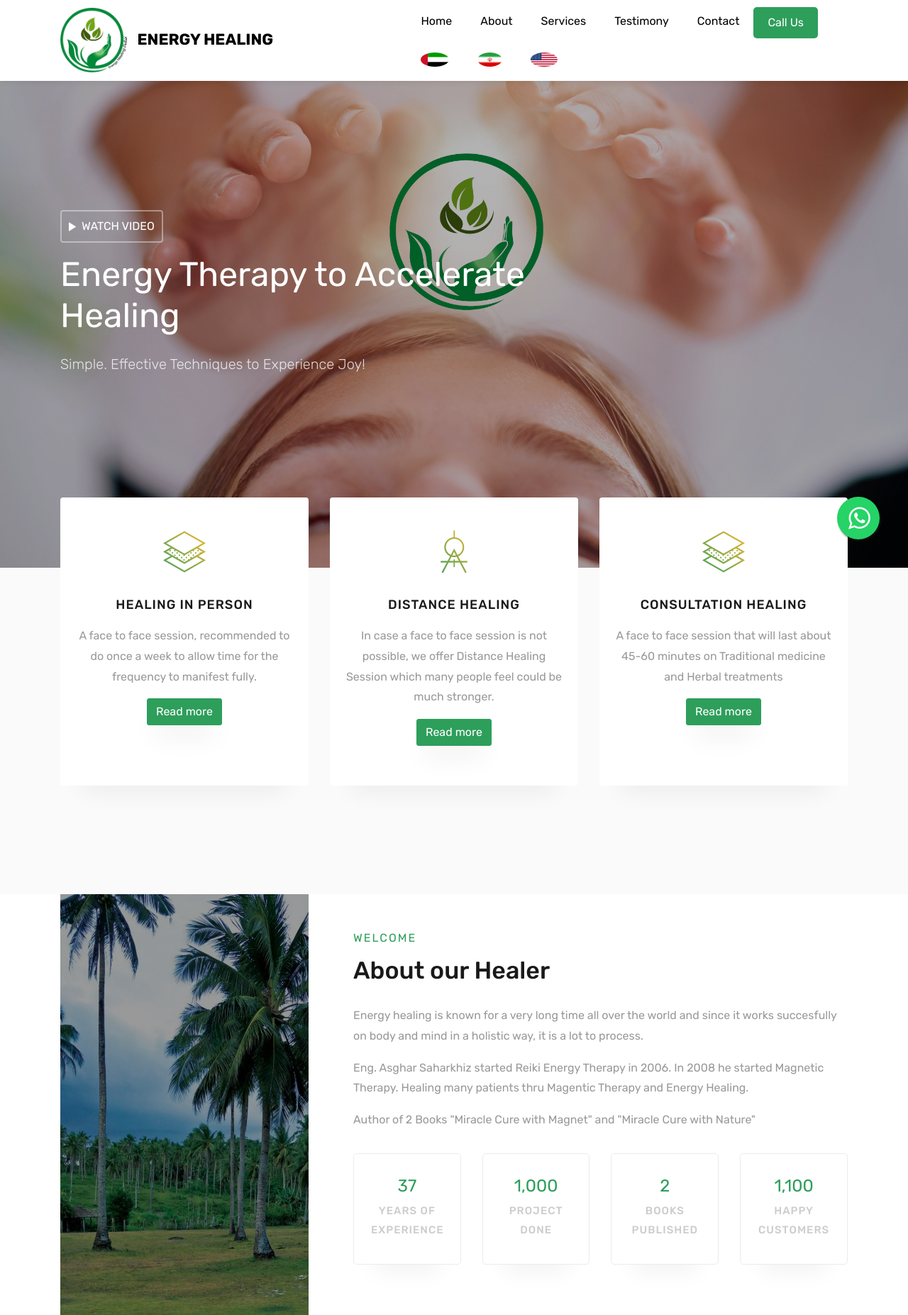
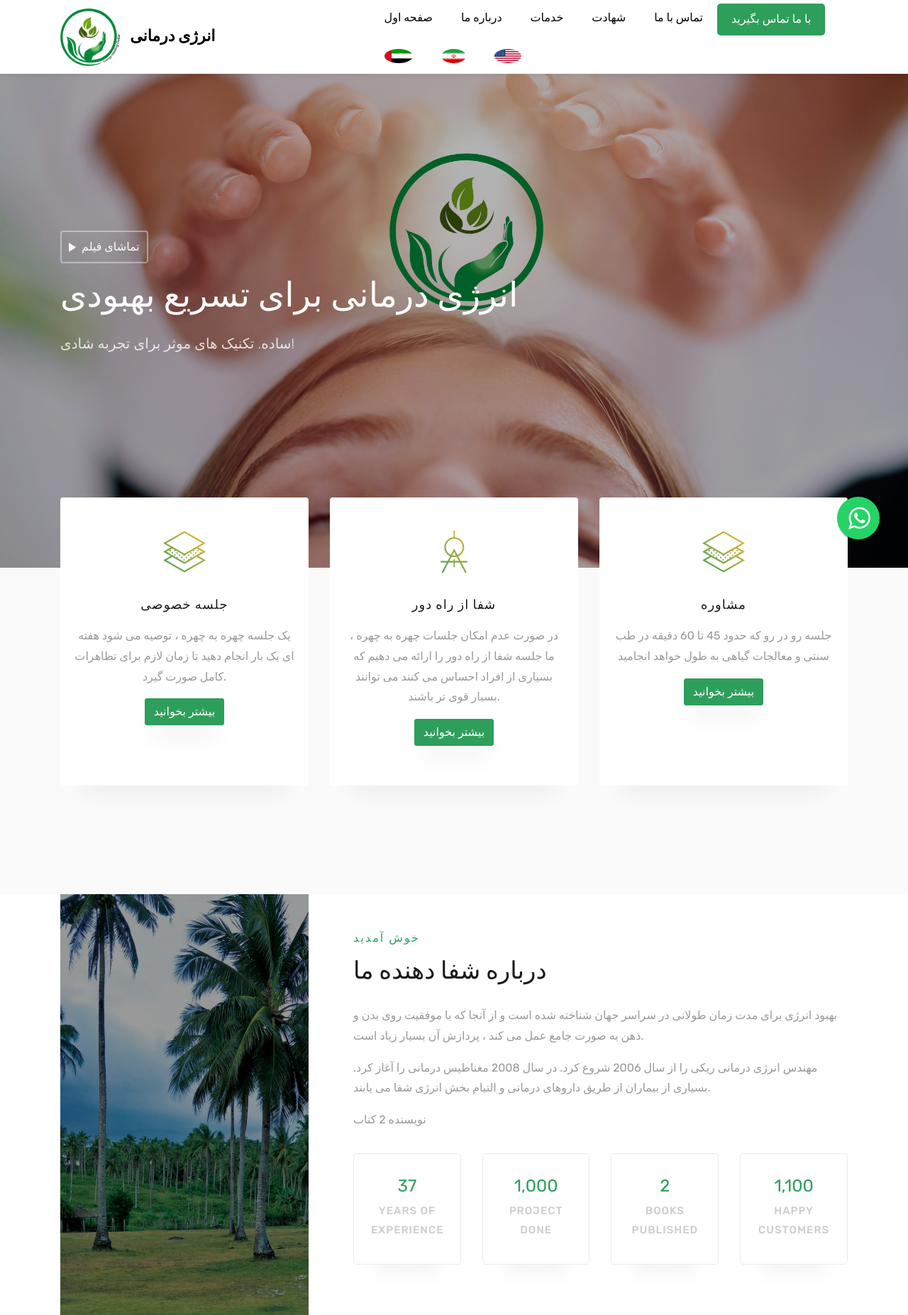
Before and after one commit to saharkiz/energy-healing, a PHP site: page /ir.php in a window 1280 px wide. Shown: the top 1853 px of the page at 71% size. Run offline with PHP 8.4, Linux system fonts and the light colour scheme; some web fonts are replaced.

Commit message:
Update ir.php

```diff
--- a/ir.php
+++ b/ir.php
@@ -1,7 +1,7 @@
 <!DOCTYPE html>
 <html lang="en">
   <head>
-    <title>Energy Healing | Herbal & Traditional Medicine Dubai</title>
+    <title>شفا انرژی | گیاهان دارویی و سنتی دبی</title>
     <meta charset="utf-8">
     <meta name="viewport" content="width=device-width, initial-scale=1, shrink-to-fit=no">
     <meta name="geo.placename" content="Dubai" />
@@ -57,19 +57,19 @@
   <body>
     <nav class="navbar navbar-expand-lg navbar-dark ftco_navbar bg-dark ftco-navbar-light scroller scrolled" id="ftco-navbar">
 	    <div class="container">
-	      <a class="navbar-brand" href="/"><span><img src="images/energy-healing-dubai_logo.png" style="width:20%" class="img-responsive" alt="Energy healing, Reiki, Herbal Medicine, Dubai" /> &nbsp; Energy Healing</span></a>
+	      <a class="navbar-brand" href="/"><span><img src="images/energy-healing-dubai_logo.png" style="width:20%" class="img-responsive" alt="Energy healing, Reiki, Herbal Medicine, Dubai" /> &nbsp; انرژی درمانی</span></a>
 	      <button class="navbar-toggler js-fh5co-nav-toggle fh5co-nav-toggle" type="button" data-toggle="collapse" data-target="#ftco-nav" aria-controls="ftco-nav" aria-expanded="false" aria-label="Toggle navigation">
 	        <span class="oi oi-menu"></span> Menu
 	      </button>
 
 	      <div class="collapse navbar-collapse" id="ftco-nav">
 	        <ul class="navbar-nav nav ml-auto">
-	          <li class="nav-item"><a href="#" class="nav-link" data-nav-section="home"><span>Home</span></a></li>
-	          <li class="nav-item"><a href="#" class="nav-link" data-nav-section="about"><span>About</span></a></li>
-	          <li class="nav-item"><a href="#" class="nav-link" data-nav-section="Services"><span>Services</span></a></li>
-	          <li class="nav-item"><a href="#" class="nav-link" data-nav-section="testimony"><span>Testimony</span></a></li>
-	          <li class="nav-item"><a href="#" class="nav-link" data-nav-section="contact"><span>Contact</span></a></li>
-	          <li class="nav-item cta"><a href="https://wa.me/971506271565?text=Energy%20Healing%20Website%20Inquiry" class="nav-link">Call Us</a></li>
+	          <li class="nav-item"><a href="#" class="nav-link" data-nav-section="home"><span>صفحه اول</span></a></li>
+	          <li class="nav-item"><a href="#" class="nav-link" data-nav-section="about"><span>درباره ما</span></a></li>
+	          <li class="nav-item"><a href="#" class="nav-link" data-nav-section="Services"><span>خدمات</span></a></li>
+	          <li class="nav-item"><a href="#" class="nav-link" data-nav-section="testimony"><span>شهادت</span></a></li>
+	          <li class="nav-item"><a href="#" class="nav-link" data-nav-section="contact"><span>تماس با ما</span></a></li>
+	          <li class="nav-item cta"><a href="https://wa.me/971506271565?text=Energy%20Healing%20Website%20Inquiry" class="nav-link">با ما تماس بگیرید</a></li>
 			<li class="nav-item"><a href="/ae.php" class="nav-link"><img src="images/ae.png" alt="Arabic Language" class="rounded-circle"></a></li>
 			<li class="nav-item"><a href="/ir.php" class="nav-link"><img src="images/ir.png" alt="Farsi Language" class="rounded-circle"></a></li>
 			<li class="nav-item"><a href="/" class="nav-link"><img src="images/us.png"  alt="English Language" class="rounded-circle"></a></li>
@@ -86,11 +86,11 @@
           	<p class="d-flex align-items-center" data-scrollax="properties: { translateY: '30%', opacity: 1.6 }">
 							<a href="https://www.youtube.com/watch?v=TvYqgDDl0-k" class="icon-video popup-vimeo d-flex justify-content-center align-items-center mr-3">
     						<span class="ion-ios-play play mr-2"></span>
-    						<span class="watch">Watch Video</span>
+    						<span class="watch">تماشای فیلم</span>
     					</a>
 						</p>
-            <h1 class="mb-4" data-scrollax="properties: { translateY: '30%', opacity: 1.6 }">Energy Therapy to Accelerate Healing </h1>
-            <p class="mb-4" data-scrollax="properties: { translateY: '30%', opacity: 1.6 }">Simple. Effective Techniques to Experience Joy!</p>
+            <h1 class="mb-4" data-scrollax="properties: { translateY: '30%', opacity: 1.6 }">انرژی درمانی برای تسریع بهبودی </h1>
+            <p class="mb-4" data-scrollax="properties: { translateY: '30%', opacity: 1.6 }">ساده. تکنیک های موثر برای تجربه شادی!</p>
           </div>
         </div>
       </div>
@@ -103,9 +103,9 @@
             <div class="media block-6 services text-center d-block">
               <div class="icon"><span class="flaticon-layers"></span></div>
               <div class="media-body">
-                <h3 class="heading mb-3">Healing in Person</h3>
-                <p>A face to face session, recommended to do once a week to allow time for the frequency to manifest fully.</p>
-                <p><a href="#" class="btn btn-primary">Read more</a></p>
+                <h3 class="heading mb-3">جلسه خصوصی</h3>
+                <p>یک جلسه چهره به چهره ، توصیه می شود هفته ای یک بار انجام دهید تا زمان لازم برای تظاهرات کامل صورت گیرد.</p>
+                <p><a href="#" class="btn btn-primary">بیشتر بخوانید</a></p>
               </div>
             </div>
           </div>
@@ -113,9 +113,9 @@
             <div class="media block-6 services text-center d-block">
               <div class="icon"><span class="flaticon-compass-symbol"></span></div>
               <div class="media-body">
-                <h3 class="heading mb-3">Distance Healing</h3>
-                <p>In case a face to face session is not possible, we offer Distance Healing Session which many people feel could be much stronger.</p>
-                <p><a href="#" class="btn btn-primary">Read more</a></p>
+                <h3 class="heading mb-3">شفا از راه دور</h3>
+                <p>در صورت عدم امکان جلسات چهره به چهره ، ما جلسه شفا از راه دور را ارائه می دهیم که بسیاری از افراد احساس می کنند می توانند بسیار قوی تر باشند.</p>
+                <p><a href="#" class="btn btn-primary">بیشتر بخوانید</a></p>
               </div>
             </div>
           </div>
@@ -123,9 +123,9 @@
             <div class="media block-6 services text-center d-block">
               <div class="icon"><span class="flaticon-layers"></span></div>
               <div class="media-body">
-                <h3 class="heading mb-3">Consultation Healing</h3>
-                <p>A face to face session that will last about 45-60 minutes on Traditional medicine and Herbal treatments</p>
-                <p><a href="#" class="btn btn-primary">Read more</a></p>
+                <h3 class="heading mb-3">مشاوره</h3>
+                <p>جلسه رو در رو که حدود 45 تا 60 دقیقه در طب سنتی و معالجات گیاهی به طول خواهد انجامید</p>
+                <p><a href="#" class="btn btn-primary">بیشتر بخوانید</a></p>
               </div>
             </div>
           </div>
@@ -142,11 +142,11 @@
           <div class="col-md-6 col-lg-8 pl-lg-5 py-5">
             <div class="row justify-content-start pb-3">
               <div class="col-md-12 heading-section ftco-animate">
-                <span class="subheading">Welcome</span>
-                <h2 class="mb-4">About our Healer</h2>
-                <p>Energy healing is known for a very long time all over the world and since it works succesfully on body and mind in a holistic way, it is a lot to process.</p>
-                <p>Eng. Asghar Saharkhiz started Reiki Energy Therapy in 2006. In 2008 he started Magnetic Therapy. Healing many patients thru Magentic Therapy and Energy Healing. </p>
-                <p>Author of 2 Books "Miracle Cure with Magnet" and "Miracle Cure with Nature"</p>
+                <span class="subheading">خوش آمدید</span>
+                <h2 class="mb-4">درباره شفا دهنده ما</h2>
+                <p>بهبود انرژی برای مدت زمان طولانی در سراسر جهان شناخته شده است و از آنجا که با موفقیت روی بدن و ذهن به صورت جامع عمل می کند ، پردازش آن بسیار زیاد است.</p>
+                <p>مهندس انرژی درمانی ریکی را از سال 2006 شروع کرد. در سال 2008 مغناطیس درمانی را آغاز کرد. بسیاری از بیماران از طریق داروهای درمانی و التیام بخش انرژی شفا می یابند. </p>
+                <p>نویسنده 2 کتاب</p>
               </div>
             </div>
             <div class="row">
```
